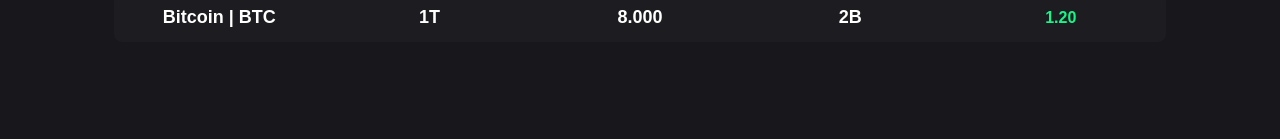
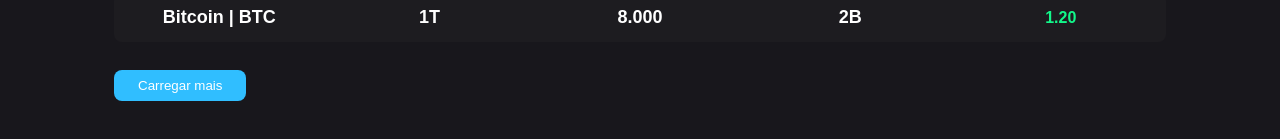
Before and after one commit to RockNicolas/Criptomoedas, a React (Vite) app: page / in a window 1280 px wide. Shown: the part 245-384 px from the top of the page. Built offline with nearby package versions, Linux system fonts and the light colour scheme.

Commit message:
Fazendo a funcionabilidade de alguns botões e criando os botões

```diff
--- a/src/pages/home/home.module.css
+++ b/src/pages/home/home.module.css
@@ -75,6 +75,14 @@
     font-weight: bold;
 }
 
+.buttonMore{
+    background-color: #30beff;
+    padding: 8px 24px;
+    color: #fff;
+    margin: 14px 0;
+    border-radius: 8px;
+}
+
 @media screen and (max-width: 600px){
     table{
         border: 0;
--- a/src/pages/home/home.tsx
+++ b/src/pages/home/home.tsx
@@ -1,16 +1,32 @@
+import { useState, FormEvent } from 'react'
 import styles from './home.module.css'
 import { BsSearch } from 'react-icons/bs'
-import { Link } from 'react-router-dom'
+import { Link, useNavigate } from 'react-router-dom'
 
 export function Home() {
+    const [input, setInput] = useState("")
+    const navigate = useNavigate();
+
+    function handleSubmit(e: FormEvent){
+        e.preventDefault();
+
+        if(input === "") return;
+
+        navigate(`/detail/${input}`)
+    }
+
+    function handdleGetMore(){
+        alert('teste')
+    }
 
     return (
       <main className={styles.container}>
-        <form className={styles.form}>
+        <form className={styles.form} onSubmit={handleSubmit}>
             <input
               type="text"
               placeholder="Digite o noem da moeda... Ex Bitcoin"
-
+              value={input}
+              onChange={(e) => setInput(e.target.value) }
             />
             <button type="submit">
                 <BsSearch size={30} color='#FFF'/>
@@ -55,6 +71,10 @@
                 </tr>
             </tbody>
         </table>
+
+        <button className={styles.buttonMore} onClick={handdleGetMore}>
+            Carregar mais
+        </button>
       </main>
     )
   }
```
Also changed, not shown: src/assets/logo.svg (deleted).
